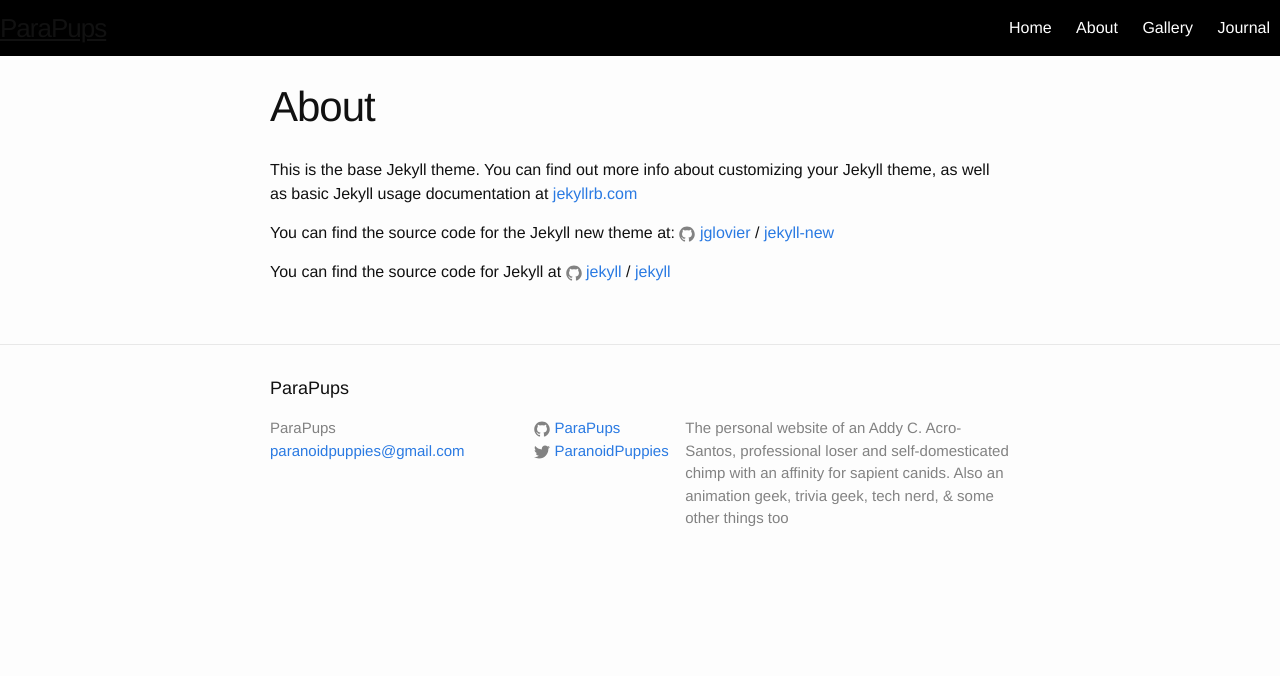
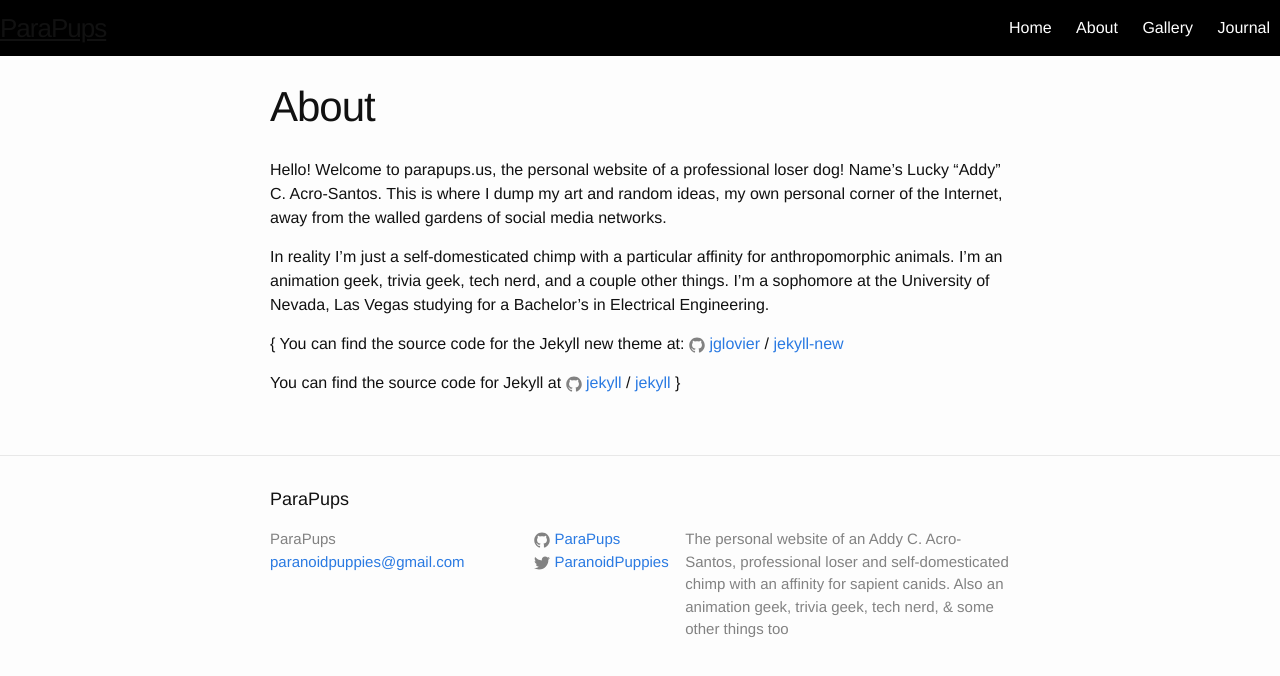
Before and after one commit to ParaPups/parapups.github.io, a Jekyll site: the page built from about.md, in a window 1280 px wide. Shown: the top 676 px of the page. Built offline with Jekyll 4.4.1, drawn with Linux system fonts in a browser that asks for light colours.

Commit message:
Add information to about page

```diff
--- a/about.md
+++ b/about.md
@@ -3,9 +3,11 @@ layout: page
 title: About
 permalink: /about/
 ---
+Hello! Welcome to parapups.us, the personal website of a professional loser dog! Name's Lucky "Addy" C. Acro-Santos. This is where I dump my art and random ideas, my own personal corner of the Internet, away from the walled gardens of social media networks.
 
-This is the base Jekyll theme. You can find out more info about customizing your Jekyll theme, as well as basic Jekyll usage documentation at [jekyllrb.com](http://jekyllrb.com/)
+In reality I'm just a self-domesticated chimp with a particular affinity for anthropomorphic animals. I'm an animation geek, trivia geek, tech nerd, and a couple other things. I'm a sophomore at the University of Nevada, Las Vegas studying for a Bachelor's in Electrical Engineering.
 
+{
 You can find the source code for the Jekyll new theme at:
 {% include icon-github.html username="jglovier" %} /
 [jekyll-new](https://github.com/jglovier/jekyll-new)
@@ -13,3 +15,4 @@ You can find the source code for the Jekyll new theme at:
 You can find the source code for Jekyll at
 {% include icon-github.html username="jekyll" %} /
 [jekyll](https://github.com/jekyll/jekyll)
+}
```
